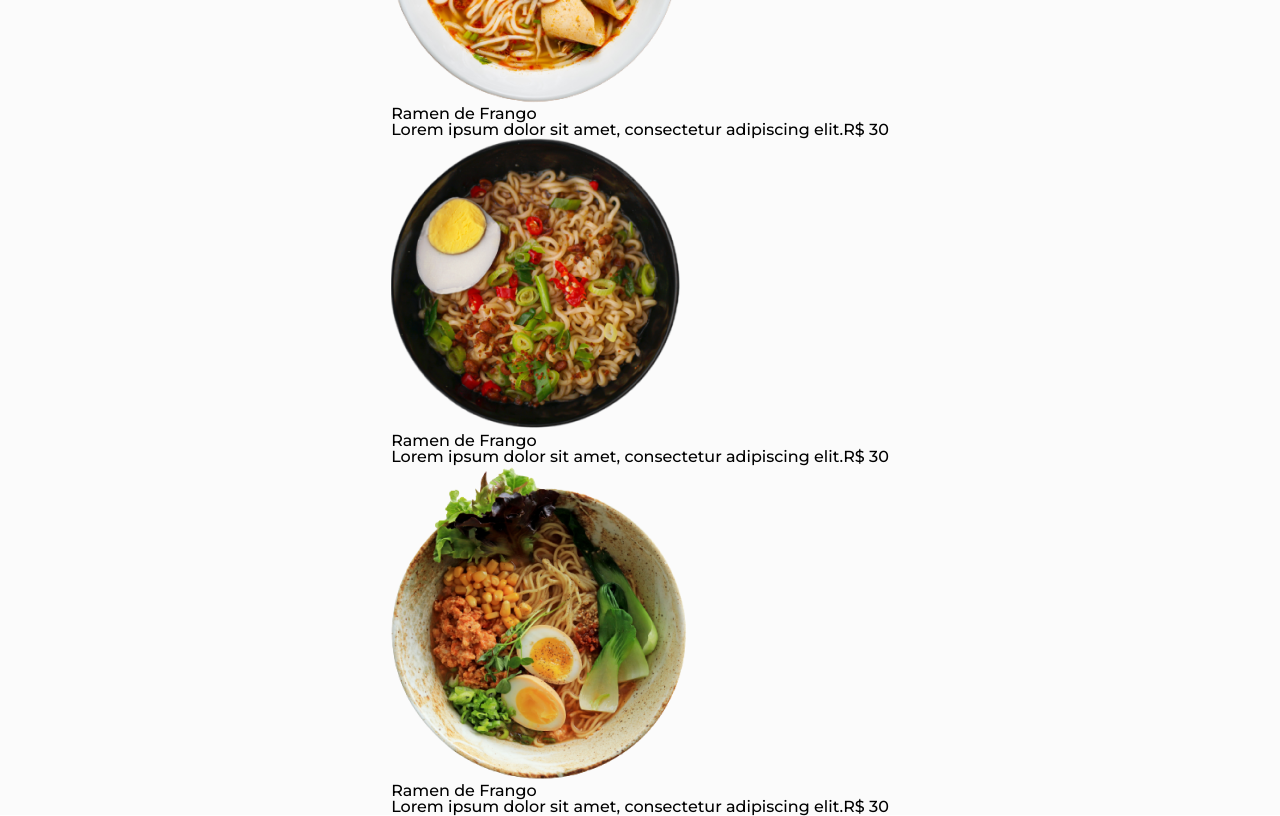
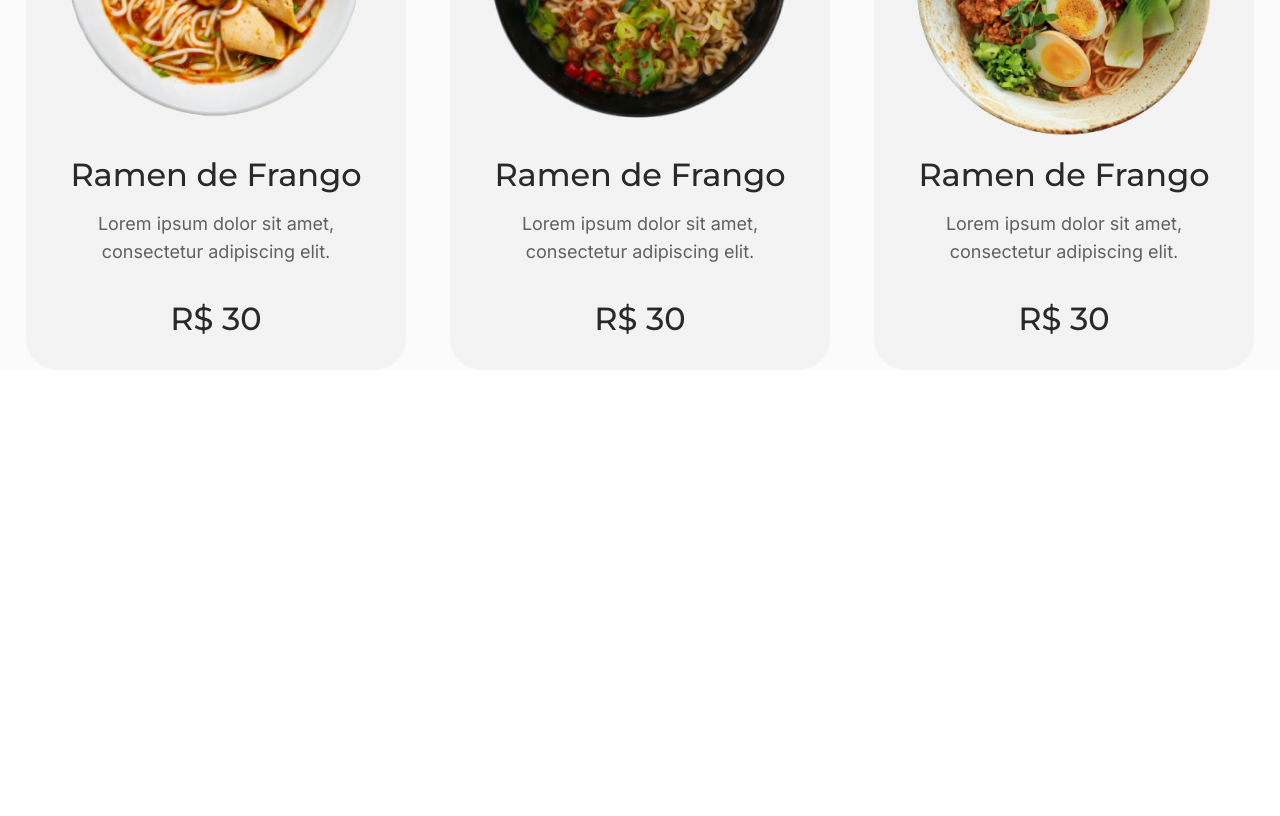
Before and after one commit to Robson-Carvalho/foodjp, a React (Vite) app: page / in a window 1280 px wide. Shown: the part 1840-2656 px from the top of the page. After the commit the page ends 2210 px from the top, so only its background shows below. Built offline with nearby package versions, Linux system fonts and the light colour scheme.

Commit message:
:memo: style adding

```diff
--- a/src/components/Main/index.jsx
+++ b/src/components/Main/index.jsx
@@ -43,25 +43,19 @@ export const Main = () => {
           <article>
             <img src={imgChickenRamen} alt="Chicken Ramen" />
             <h3>Ramen de Frango</h3>
-            <span>
-              Lorem ipsum dolor sit amet, consectetur adipiscing elit.
-            </span>
+            <p>Lorem ipsum dolor sit amet, consectetur adipiscing elit.</p>
             <span>R$ 30</span>
           </article>
           <article>
             <img src={imgSpicyRamen} alt="Spicy Ramen" />
             <h3>Ramen de Frango</h3>
-            <span>
-              Lorem ipsum dolor sit amet, consectetur adipiscing elit.
-            </span>
+            <p>Lorem ipsum dolor sit amet, consectetur adipiscing elit.</p>
             <span>R$ 30</span>
           </article>
           <article>
             <img src={imgTraditionalRamen} alt="Traditional Ramen" />
             <h3>Ramen de Frango</h3>
-            <span>
-              Lorem ipsum dolor sit amet, consectetur adipiscing elit.
-            </span>
+            <p>Lorem ipsum dolor sit amet, consectetur adipiscing elit.</p>
             <span>R$ 30</span>
           </article>
         </div>
--- a/src/components/Main/styles.jsx
+++ b/src/components/Main/styles.jsx
@@ -185,7 +185,7 @@ export const Container = styled.main`
       display: flex;
       flex-direction: column;
       align-items: center;
-      gap: 54px;
+      gap: 162px;
 
       h2 {
         font-family: "Montserrat";
@@ -195,6 +195,73 @@ export const Container = styled.main`
         line-height: 59px;
         color: ${({ theme }) => theme.black};
       }
+
+      div {
+        display: flex;
+        flex-direction: row;
+        align-items: center;
+        justify-content: center;
+        gap: 117.71px 44px;
+        flex-wrap: wrap;
+
+        article {
+          position: relative;
+          max-width: 380px;
+          width: 100%;
+          height: 450px;
+          display: flex;
+          flex-direction: column;
+          justify-content: center;
+          align-items: center;
+          padding: 0 44px 32px 44px;
+          border-radius: 32px;
+          background-color: ${({ theme }) => theme.white_200};
+
+          img {
+            position: absolute;
+            top: -22%;
+            width: 296px;
+          }
+
+          h3 {
+            padding: 234px 0 0 0;
+
+            font-family: "Montserrat";
+            font-style: normal;
+            font-weight: 500;
+            font-size: 32px;
+            line-height: 39px;
+            /* identical to box height */
+
+            color: #292929;
+            margin-bottom: 16px;
+          }
+
+          p {
+            font-family: "Inter";
+            font-style: normal;
+            font-weight: 400;
+            font-size: 18px;
+            line-height: 160%;
+            /* or 29px */
+
+            text-align: center;
+
+            color: #616161;
+            margin-bottom: 32px;
+          }
+          span {
+            font-family: "Montserrat";
+            font-style: normal;
+            font-weight: 500;
+            font-size: 32px;
+            line-height: 39px;
+            /* identical to box height */
+
+            color: #292929;
+          }
+        }
+      }
     }
   }
 `;
```
